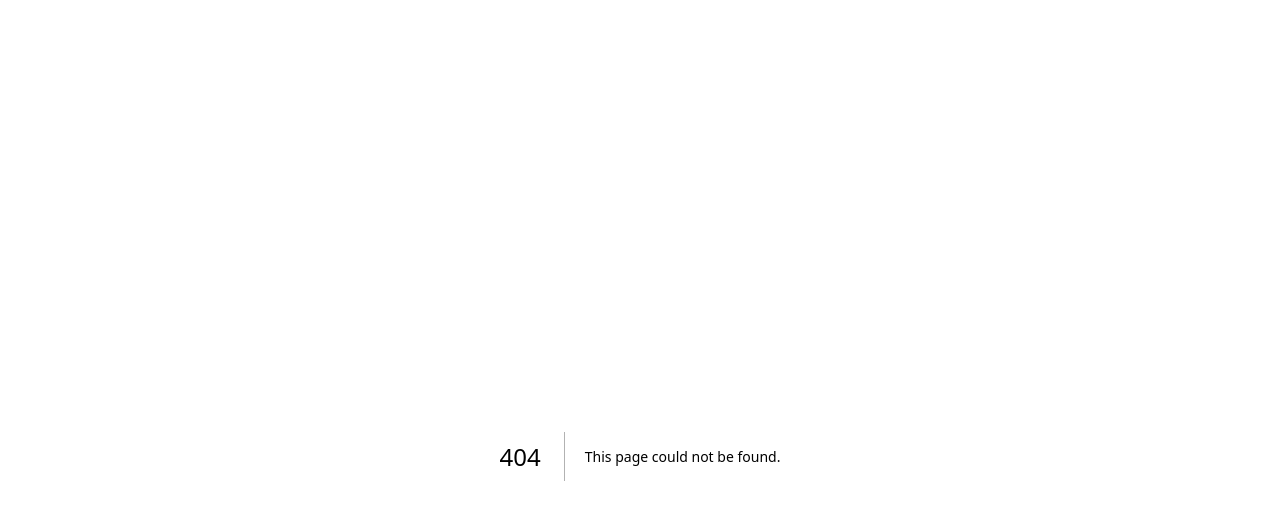
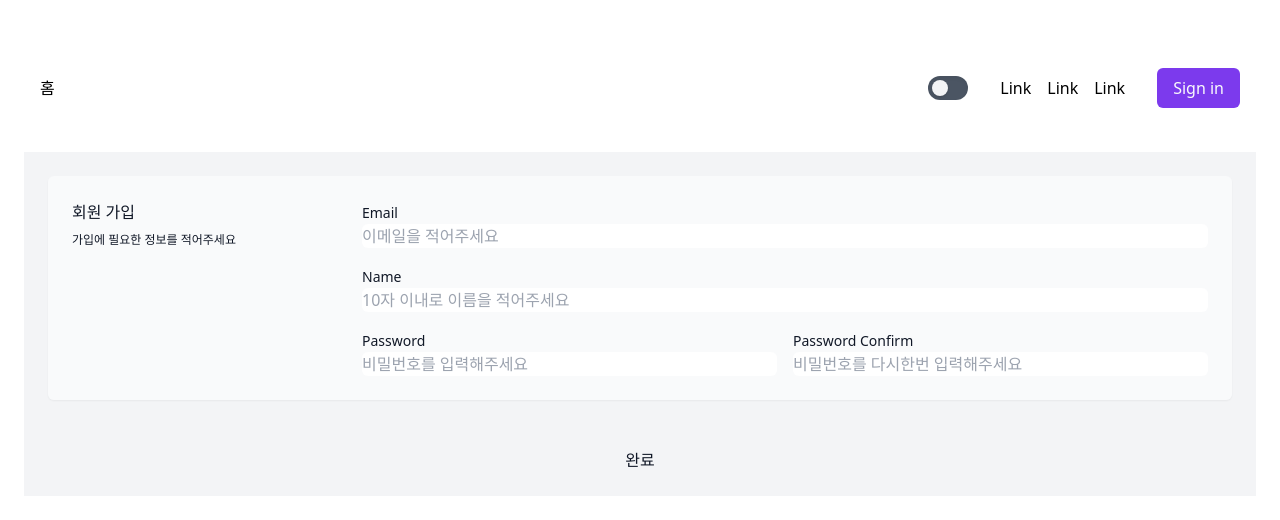
Before and after one commit to ShineTiger/my-kidney, a Next.js app: page /signup in a window 1280 px wide. Before the commit this address had no page. Shown: the top 520 px of the page. Built offline with nearby package versions, Linux system fonts and the light colour scheme; no server answers.

Commit message:
:construction: React Hook Form을 이용해서 회원가입 페이지 제작중
 이메일 input 에만 유효성검사 적용, 오류 검사는 React Hook Form의
 mode:"onChange"를 통해 우선 구현

```diff
--- /dev/null
+++ b/pages/signup.tsx
@@ -0,0 +1,94 @@
+import Layout from "@/components/layout";
+import { useForm } from "react-hook-form";
+
+interface formType {
+  email: string;
+  username: string;
+  password: string;
+}
+
+export default function signup() {
+  const {
+    register,
+    formState: { errors },
+  } = useForm<formType>({ mode: "onChange" });
+  const emailRegex = /^[A-Za-z0-9_\.\-]+@[A-Za-z0-9\-]+\.[A-Za-z0-9\-]+/;
+
+  return (
+    <Layout>
+      <section className="p-6 bg-gray-100 text-gray-900">
+        <form className="container flex flex-col mx-auto space-y-12 ng-untouched ng-pristine ng-valid">
+          <fieldset className="grid grid-cols-4 gap-6 p-6 rounded-md shadow-sm bg-gray-50">
+            <div className="space-y-2 col-span-full lg:col-span-1">
+              <p className="font-medium">회원 가입</p>
+              <p className="text-xs">가입에 필요한 정보를 적어주세요</p>
+            </div>
+            <div className="grid grid-cols-6 gap-4 col-span-full lg:col-span-3">
+              <div className="col-span-full">
+                <label htmlFor="email" className="text-sm">
+                  Email
+                </label>
+                <input
+                  {...register("email", {
+                    required: "이메일을 입력해주세요",
+                    pattern: {
+                      value: emailRegex,
+                      message: "이메일 양식이 올바르지 않습니다",
+                    },
+                  })}
+                  id="email"
+                  type="email"
+                  placeholder="이메일을 적어주세요"
+                  className="w-full rounded-md focus:ring focus:ring-opacity-75 focus:ring-violet-600 border-gray-300 text-gray-900"
+                />
+                <label className="label">
+                  <span className="label-text-alt text-red-600">
+                    {errors.email &&
+                      errors.email.message &&
+                      errors.email.message}
+                  </span>
+                </label>
+              </div>
+              <div className="col-span-full">
+                <label htmlFor="firstname" className="text-sm">
+                  Name
+                </label>
+                <input
+                  id="name"
+                  type="text"
+                  placeholder="10자 이내로 이름을 적어주세요"
+                  className="w-full rounded-md focus:ring focus:ring-opacity-75 focus:ring-violet-600 border-gray-300 text-gray-900"
+                />
+              </div>
+
+              <div className="col-span-full sm:col-span-3">
+                <label htmlFor="website" className="text-sm">
+                  Password
+                </label>
+                <input
+                  id="password"
+                  type="password"
+                  placeholder="비밀번호를 입력해주세요 "
+                  className="w-full rounded-md focus:ring focus:ring-opacity-75 focus:ring-violet-600 border-gray-300 text-gray-900"
+                />
+              </div>
+              <div className="col-span-full sm:col-span-3">
+                <label htmlFor="website" className="text-sm">
+                  Password Confirm
+                </label>
+                <input
+                  id="passwordConfirm"
+                  type="password"
+                  placeholder="비밀번호를 다시한번 입력해주세요 "
+                  className="w-full rounded-md focus:ring focus:ring-opacity-75 focus:ring-violet-600 border-gray-300 text-gray-900"
+                />
+              </div>
+            </div>
+          </fieldset>
+
+          <button>완료</button>
+        </form>
+      </section>
+    </Layout>
+  );
+}
```
